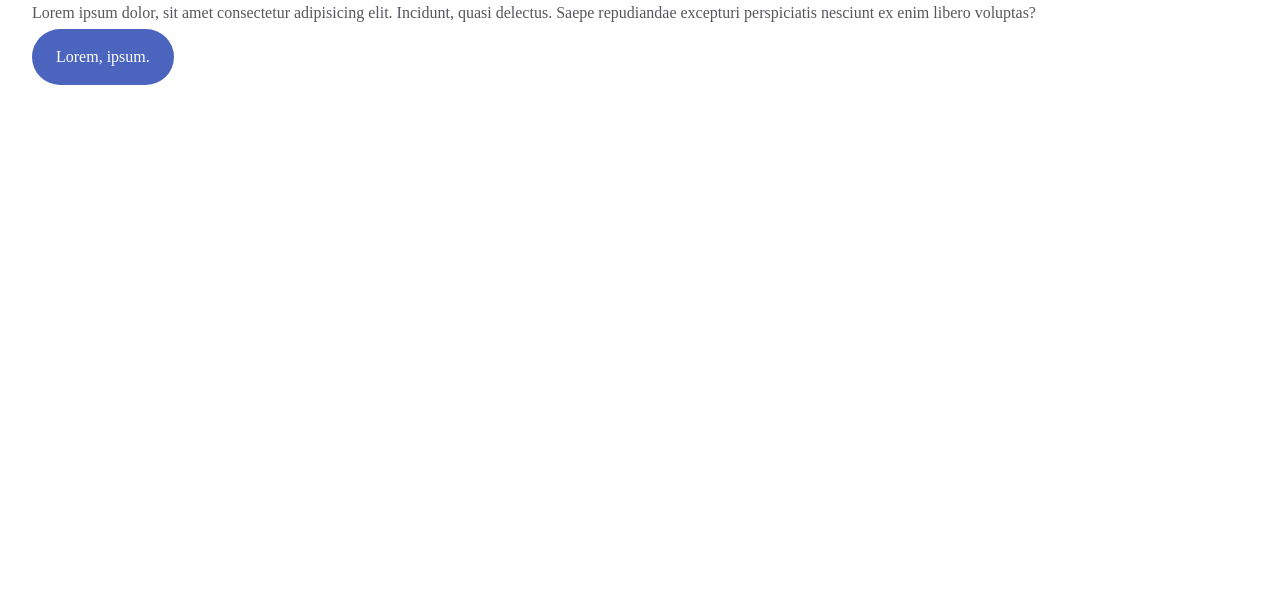
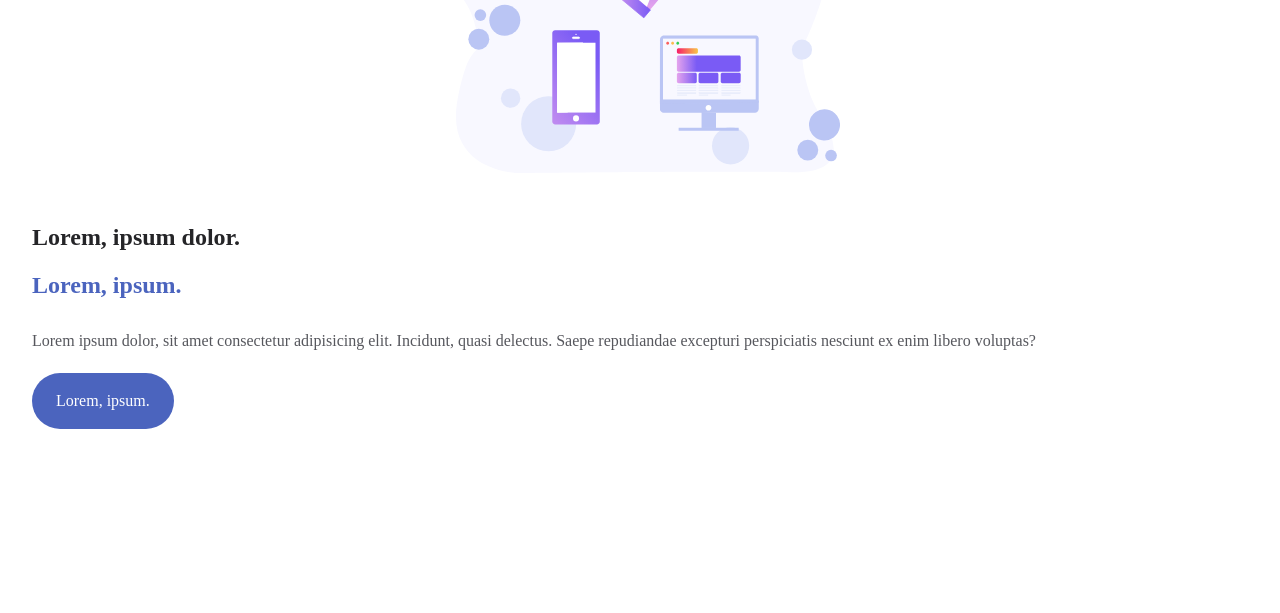
Before and after one commit to shayanmc/sass-project, a website: page index.html in a window 1280 px wide. Shown: the part 187-800 px from the top of the page. Drawn offline with Linux system fonts and the light colour scheme; files whose address does not match are found by name.

Commit message:
add home style

```diff
--- /dev/null
+++ b/scss/components/_home.scss
@@ -0,0 +1,17 @@
+.home{
+    padding-top: 5rem;
+    &__container {
+        row-gap: 2.5rem;
+    }
+    &__title {
+        font-size: 1.5rem;
+        font-weight: bold;
+        margin-bottom: 1rem;
+    }
+    span {
+        color : var(--primary-color)
+    }
+    &__description {
+        margin-bottom: 1rem;
+    }
+}
--- a/scss/layout/_layout.scss
+++ b/scss/layout/_layout.scss
@@ -1,3 +1,7 @@
+.section {
+    padding: 4rem 0 1rem 0;
+}
+
 .container {
     width: 90vw;
     max-width: 1450px;
@@ -5,3 +9,9 @@
     display: grid;
     gap : 1.5rem
 }
+.svg {
+    &__img {
+        width: 400px;
+        justify-self: center;
+    }
+}
--- a/scss/styles.scss
+++ b/scss/styles.scss
@@ -3,4 +3,5 @@
 @import './layout/layout';
 @import './components/button';
 @import './components/header';
+@import './components/home';
 @import './components/mediaqueries';
```
Also changed, not shown: css/styles.css, images/image1.svg (added), 1 other file.
